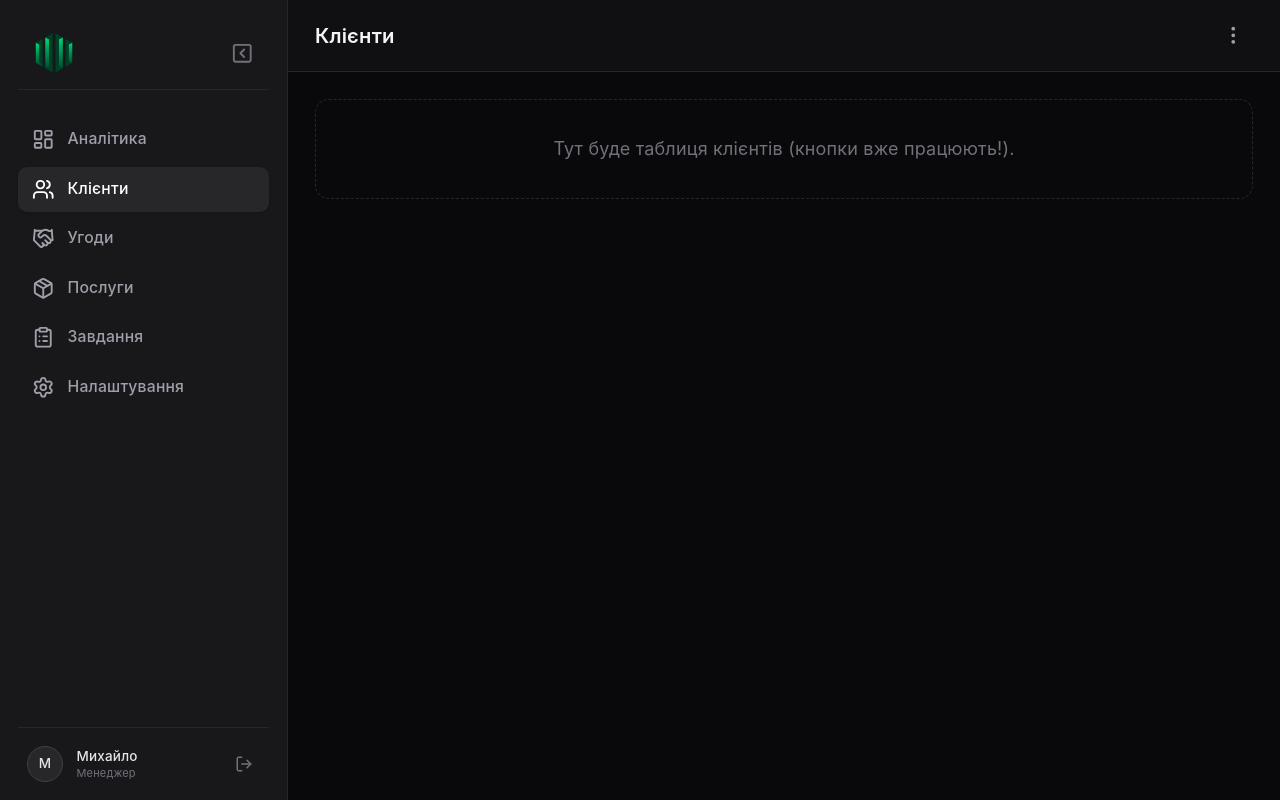
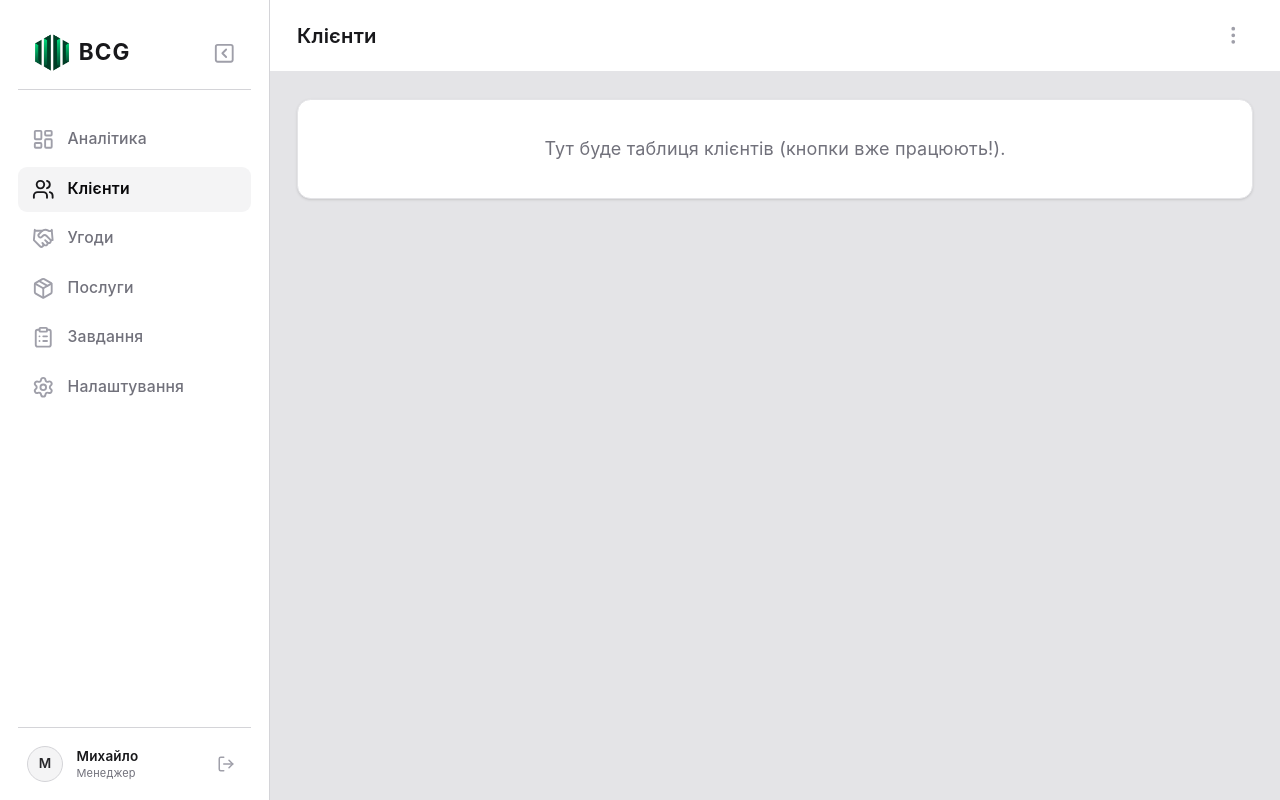
Before and after one commit to khmelyknazar/bcg-crm, a React (Vite) app in the folder frontend/: page / in a window 1280 px wide. Built offline with nearby package versions, Linux system fonts and the light colour scheme.

Commit message:
style: light theme

```diff
--- a/frontend/src/App.tsx
+++ b/frontend/src/App.tsx
@@ -19,7 +19,7 @@ export default function App() {
   };
 
   return (
-    <div className="flex min-h-screen bg-zinc-950 text-zinc-100 font-sans antialiased">
+    <div className="flex min-h-screen bg-zinc-200 text-zinc-900 font-sans antialiased">
       <Sidebar
         activeTab={activeTab}
         setActiveTab={setActiveTab}
@@ -32,19 +32,19 @@ export default function App() {
 
         <main className="flex-1 p-6 overflow-y-auto">
           {activeTab === 'analytics' && (
-            <div className="p-8 border border-dashed border-zinc-800 rounded-xl text-center text-zinc-500">
+            <div className="p-8 bg-white border border-zinc-200 shadow-sm rounded-xl text-center text-zinc-500">
               Розділ "Аналітика" у розробці. Перейдіть до вкладки "Клієнти".
             </div>
           )}
 
           {activeTab === 'clients' && (
-            <div className="p-8 border border-dashed border-zinc-800 rounded-xl text-center text-zinc-500">
+            <div className="p-8 bg-white border border-zinc-200 shadow-sm rounded-xl text-center text-zinc-500">
               Тут буде таблиця клієнтів (кнопки вже працюють!).
             </div>
           )}
 
           {['deals', 'services', 'tasks', 'settings'].includes(activeTab) && (
-            <div className="p-8 border border-dashed border-zinc-800 rounded-xl text-center text-zinc-500">
+            <div className="p-8 bg-white border border-zinc-200 shadow-sm rounded-xl text-center text-zinc-500">
               Розділ у розробці.
             </div>
           )}
--- a/frontend/src/components/Header.tsx
+++ b/frontend/src/components/Header.tsx
@@ -7,11 +7,11 @@ interface HeaderProps {
 
 export const Header: React.FC<HeaderProps> = ({ title }) => {
   return (
-    <header className="h-16 bg-zinc-900/50 border-b border-zinc-800 px-6 flex items-center justify-between sticky top-0 backdrop-blur-md z-10">
-      <h2 className="text-lg font-semibold text-zinc-100">{title}</h2>
+    <header className="h-16 bg-white border-b border-zinc-200 px-6 flex items-center justify-between sticky top-0 z-10">
+      <h2 className="text-lg font-semibold text-zinc-900">{title}</h2>
 
       <div className="flex items-center gap-2">
-        <button className="p-2 text-zinc-400 hover:text-zinc-200 hover:bg-zinc-800 rounded-lg transition-colors">
+        <button className="p-2 text-zinc-400 hover:text-zinc-800 hover:bg-zinc-100 rounded-lg transition-colors">
           <MoreVertical className="w-5 h-5" />
         </button>
       </div>
--- a/frontend/src/components/Sidebar.tsx
+++ b/frontend/src/components/Sidebar.tsx
@@ -20,22 +20,26 @@ export const Sidebar: React.FC<SidebarProps> = ({ activeTab, setActiveTab, isOpe
   ];
 
   return (
-    <aside className={`${isOpen ? 'w-64' : 'w-20'} h-screen bg-zinc-900 border-r border-zinc-800 text-zinc-300 flex flex-col justify-between p-4 shrink-0 transition-all duration-300`}>
+    <aside className={`${isOpen ? 'w-60' : 'w-20'} h-screen bg-white border-r border-zinc-300 text-zinc-600 flex flex-col justify-between p-4 shrink-0 transition-all duration-200 z-20 relative`}>
       <div>
-        <div className={`flex items-center ${isOpen ? 'justify-between px-2' : 'justify-center'} border-b border-zinc-800 h-16 mb-6`}>
+        {/* Шапка сайдбара: Логотип + Название + Кнопка */}
+        <div className={`flex items-center ${isOpen ? 'justify-between px-2' : 'justify-center'} border-b border-zinc-300 h-16 mb-6`}>
           {isOpen ? (
             <>
-              <div className="flex items-center gap-2 overflow-hidden">
+              <div className="flex items-center gap-0.5 overflow-hidden">
                 <img
                   src={logoImg}
                   alt="BCG Logo"
-                  className="w-12 h-12 object-contain shrink-0"
+                  className="w-11 h-11 object-contain shrink-0"
                 />
+                <span className="font-bold text-xl text-zinc-900 tracking-wider relative -top-[2px]">
+                  BCG
+                </span>
               </div>
 
               <button
                 onClick={toggleSidebar}
-                className="text-zinc-500 hover:text-zinc-200 hover:bg-zinc-800 p-1.5 rounded-lg transition-colors shrink-0"
+                className="text-zinc-400 hover:text-zinc-700 hover:bg-zinc-100 p-1.5 rounded-lg transition-colors shrink-0"
                 title="Згорнути меню"
               >
                 <SquareChevronLeft className="w-5 h-5" />
@@ -44,18 +48,19 @@ export const Sidebar: React.FC<SidebarProps> = ({ activeTab, setActiveTab, isOpe
           ) : (
             <button
               onClick={toggleSidebar}
-              className="p-1 rounded-lg hover:bg-zinc-800 transition-colors shrink-0 flex items-center justify-center"
+              className="p-1 rounded-lg hover:bg-zinc-100 transition-colors shrink-0 flex items-center justify-center"
               title="Розгорнути меню"
             >
               <img
                 src={logoImg}
                 alt="BCG Logo"
-                className="w-12 h-12 object-contain"
+                className="w-11 h-11 object-contain"
               />
             </button>
           )}
         </div>
 
+        {/* Навигация */}
         <nav className="flex flex-col gap-1">
           {menuItems.map((item) => {
             const Icon = item.icon;
@@ -67,11 +72,11 @@ export const Sidebar: React.FC<SidebarProps> = ({ activeTab, setActiveTab, isOpe
                 title={!isOpen ? item.label : undefined}
                 className={`flex items-center ${isOpen ? 'gap-3 px-3' : 'justify-center'} py-2.5 rounded-lg text-sm font-medium transition-all ${
                   isActive
-                    ? 'bg-zinc-800 text-white shadow-sm'
-                    : 'hover:bg-zinc-800/50 hover:text-zinc-200 text-zinc-400'
+                    ? 'bg-zinc-100 text-zinc-950 font-semibold'
+                    : 'hover:bg-zinc-50 hover:text-zinc-900 text-zinc-500'
                 }`}
               >
-                <Icon className={`w-5 h-5 shrink-0 ${isActive ? 'text-white' : 'text-zinc-400'}`} />
+                <Icon className={`w-5 h-5 shrink-0 ${isActive ? 'text-zinc-900' : 'text-zinc-400'}`} />
                 {isOpen && <span className="whitespace-nowrap">{item.label}</span>}
               </button>
             );
@@ -79,21 +84,22 @@ export const Sidebar: React.FC<SidebarProps> = ({ activeTab, setActiveTab, isOpe
         </nav>
       </div>
 
+      {/* Профиль */}
       <div className="flex flex-col gap-4">
-        <div className={`border-t border-zinc-800 pt-4 flex items-center ${isOpen ? 'justify-between px-2' : 'justify-center'} `}>
+        <div className={`border-t border-zinc-300 pt-4 flex items-center ${isOpen ? 'justify-between px-2' : 'justify-center'}`}>
           <div className="flex items-center gap-3">
-            <div className="w-8 h-8 rounded-full bg-zinc-800 border border-zinc-700 flex items-center justify-center text-xs font-medium text-zinc-200 shrink-0">
+            <div className="w-8 h-8 rounded-full bg-zinc-100 border border-zinc-300 flex items-center justify-center text-xs font-semibold text-zinc-800 shrink-0">
               М
             </div>
             {isOpen && (
               <div className="text-xs overflow-hidden whitespace-nowrap">
-                <p className="font-medium text-zinc-200">Михайло</p>
+                <p className="font-semibold text-zinc-900">Михайло</p>
                 <p className="text-zinc-500 text-[11px]">Менеджер</p>
               </div>
             )}
           </div>
           {isOpen && (
-            <button className="text-zinc-500 hover:text-zinc-300 p-1.5 transition-colors shrink-0 hover:bg-zinc-800 rounded-lg">
+            <button className="text-zinc-400 hover:text-zinc-700 p-1.5 transition-colors shrink-0 hover:bg-zinc-100 rounded-lg">
               <LogOut className="w-4 h-4" />
             </button>
           )}
```
